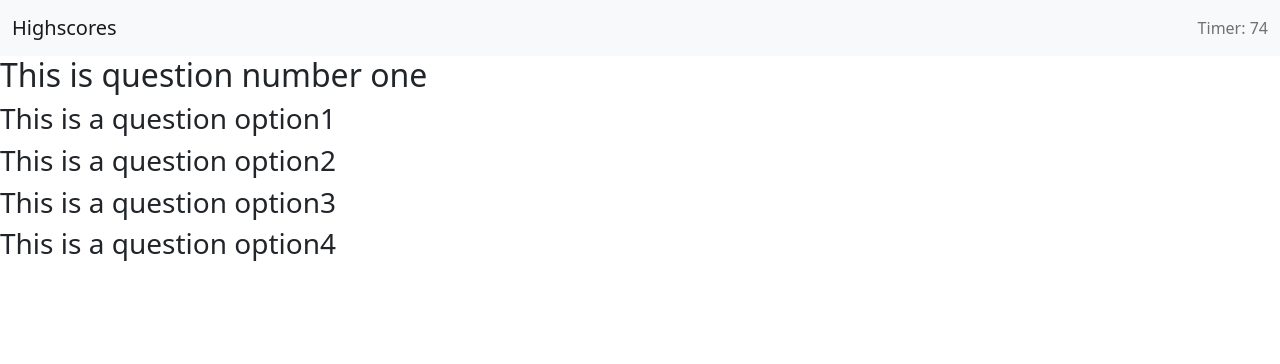
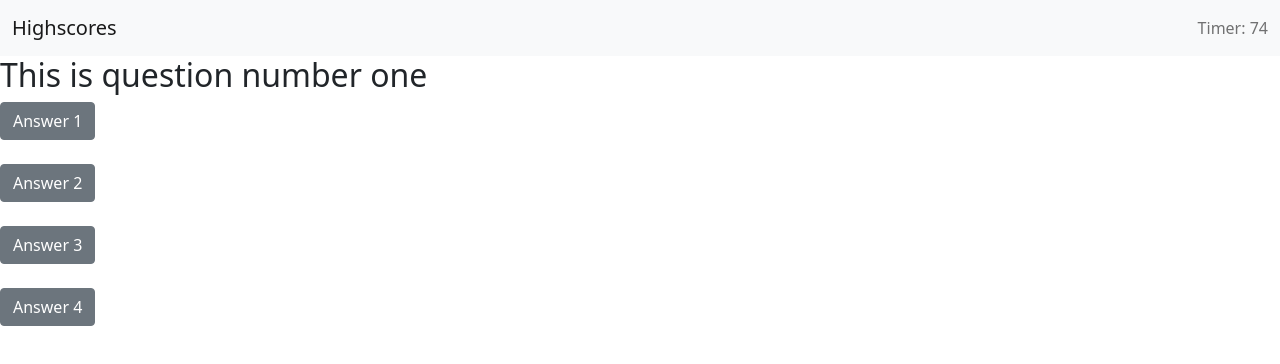
Before and after one commit to JackieHodges/WebAPICodeQuiz, a plain HTML site: page index.html in a window 1280 px wide. Both pictures are taken after a click on the button "Start Quiz". Drawn offline with nearby package versions, Linux system fonts and the light colour scheme.

Commit message:
changed answer options to buttons

```diff
--- a/assets/js/script.js
+++ b/assets/js/script.js
@@ -34,10 +34,10 @@ function askQuestionOne(){
   // changes h2 text to first question
   h2El.innerText = "This is question number one";
   // this adds answer options HTML
-  answerOne.innerHTML = "<h3>This is a question option1</h3>";
-  answerTwo.innerHTML = "<h3>This is a question option2</h3>";
-  answerThree.innerHTML = "<h3>This is a question option3</h3>";
-  answerFour.innerHTML = "<h3>This is a question option4</h3>";
+  answerOne.innerHTML = "<button type=\"button\" class=\"btn btn-secondary btn-answerOne\">Answer 1</button>";
+  answerTwo.innerHTML = "<button type=\"button\" class=\"btn btn-secondary btn-answerTwo\">Answer 2</button>";
+  answerThree.innerHTML = "<button type=\"button\" class=\"btn btn-secondary btn-answerThree\">Answer 3</button>";
+  answerFour.innerHTML = "<button type=\"button\" class=\"btn btn-secondary btn-answerFour\">Answer 4</button>";
 }
 
 startBtn.addEventListener("click", function() {
--- a/index.html
+++ b/index.html
@@ -25,10 +25,10 @@
         <h1>Coding Quiz Challenge</h1>
         <h2>Try to answer the following code-related questions within the time limit. Keep in mind that incorrect answers will penalize your score/time by 10 seconds!</h2>
         <button type="button" class="btn btn-primary start-btn">Start Quiz</button>
-        <container id="question-options">
-            <div id="answer-one"></div>
-            <div id="answer-two"></div>
-            <div id="answer-three"></div>
+        <container id="answer-options">
+            <div id="answer-one"></div><br>
+            <div id="answer-two"></div><br>
+            <div id="answer-three"></div><br>
             <div id="answer-four"></div>
         </container>
     </main>
```
